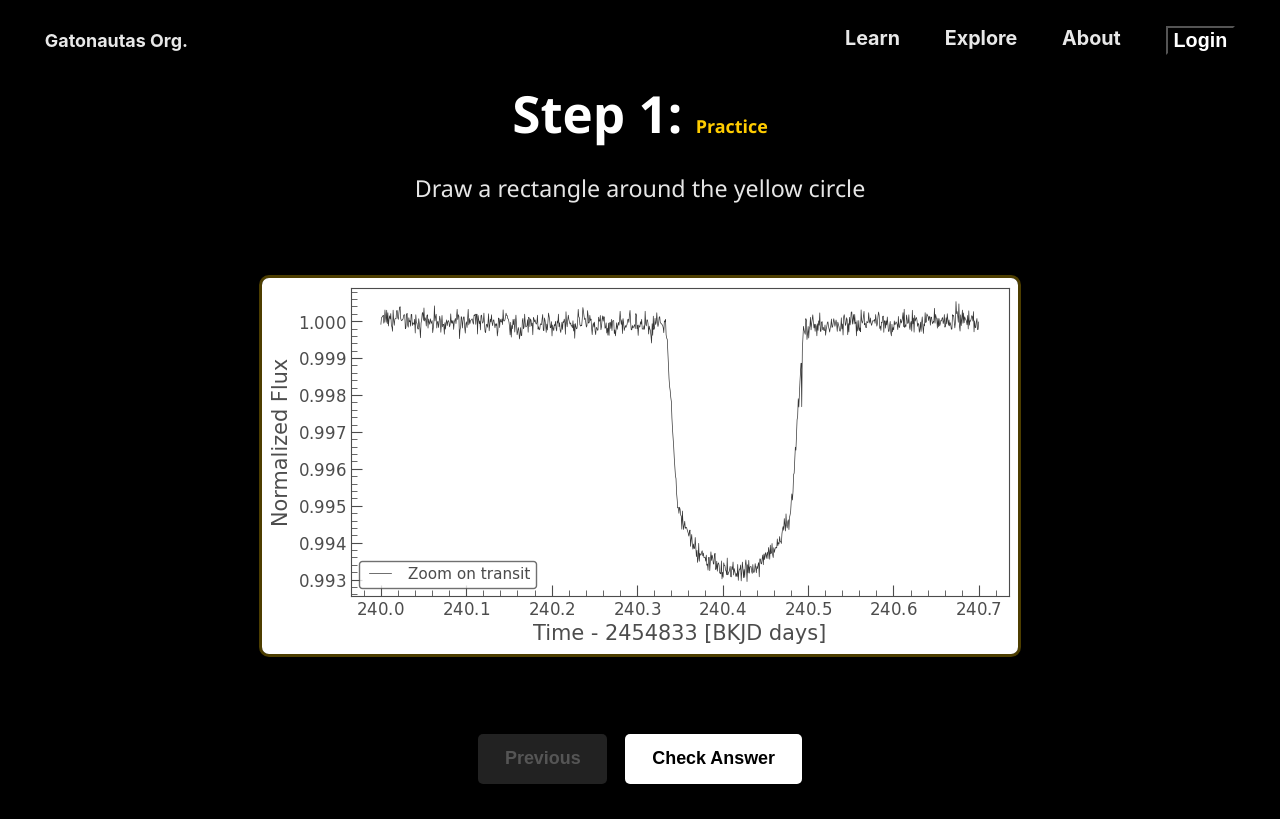
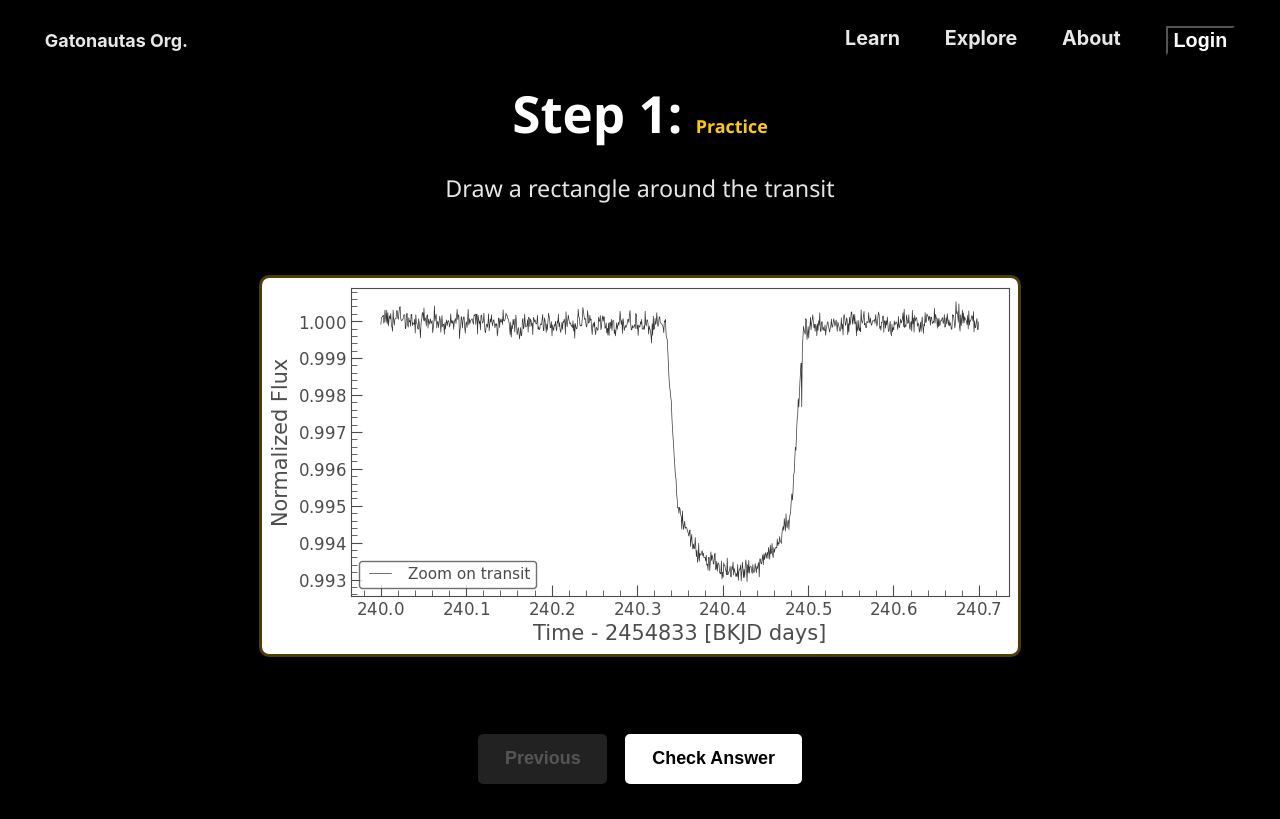
Before and after one commit to Mykaell-Max/Gatonautas, a React (Vite) app in the folder web/front-end/: page /Classify in a window 1280 px wide. Built offline with nearby package versions, Linux system fonts and the light colour scheme; a web font is replaced by a local one.

Commit message:
Classify

```diff
--- a/web/front-end/src/pages/Classify/Classify.tsx
+++ b/web/front-end/src/pages/Classify/Classify.tsx
@@ -1,5 +1,6 @@
 import { useState, useRef, useEffect } from "react";
 import "./Classify.css";
+import { Link } from "react-router-dom";
 
 // Import das imagens
 import img1QST from "./images/img1QST.png";
@@ -15,14 +16,14 @@ type PracticeQuestion = {
 // Array de perguntas
 const questions: PracticeQuestion[] = [
   {
-    instruction: "Draw a rectangle around the yellow circle",
+    instruction: "Draw a rectangle around the transit",
     image: img1QST,
-    correctArea: { x1: 50, y1: 60, x2: 150, y2: 160 },
+    correctArea: { x1: 400.5078125, y1: 40.0859375, x2: 542.5078125, y2: 309.0859375 },
   },
   {
-    instruction: "Mark the green square",
+    instruction: "Draw a rectangle around the transit",
     image: img2QST,
-    correctArea: { x1: 30, y1: 40, x2: 120, y2: 130 },
+    correctArea: { x1: 221.1328125  , y1: 46.5703125  , x2: 277.1328125  , y2: 302.5703125 },
   },
   // continue adicionando todas aqui
 ];
@@ -124,15 +125,14 @@ const Practice = () => {
       x2: drawnRect.x + drawnRect.width,
       y2: drawnRect.y + drawnRect.height
     };
-
+    console.log(drawn.x1,drawn.y1,drawn.x2,drawn.y2)
     const overlapX = Math.max(0, Math.min(drawn.x2, correct.x2) - Math.max(drawn.x1, correct.x1));
     const overlapY = Math.max(0, Math.min(drawn.y2, correct.y2) - Math.max(drawn.y1, correct.y1));
     const overlapArea = overlapX * overlapY;
     const drawnArea = drawnRect.width * drawnRect.height;
     const correctArea = (correct.x2 - correct.x1) * (correct.y2 - correct.y1);
     const iou = overlapArea / (drawnArea + correctArea - overlapArea);
-
-    const correct_answer = iou > 0.5;
+    const correct_answer = iou > 0.6;
     setIsCorrect(correct_answer);
     setShowFeedback(true);
     setAnswers([...answers, correct_answer]);
@@ -201,11 +201,11 @@ const Practice = () => {
               You completed {correctAnswers} out of {questions.length} tasks correctly
             </p>
             <div className="result-message">
-              {passed ? <p>Excellent work! You've mastered the drawing practice!</p> :
+              {passed ? <p>Excellent work! You've mastered the drawing practice! Now you can start the real exploration 🚀</p> :
                 <p>Keep practicing to improve your accuracy. Try again!</p>}
             </div>
             <div className="practice-nav">
-              <button onClick={handleRestart}>Try Again</button>
+              {isCorrect ? <Link to="/Explore"><button className="explore">Explore</button></Link> : <button onClick={handleRestart}>Try Again</button>}
             </div>
           </div>
         </section>
```
